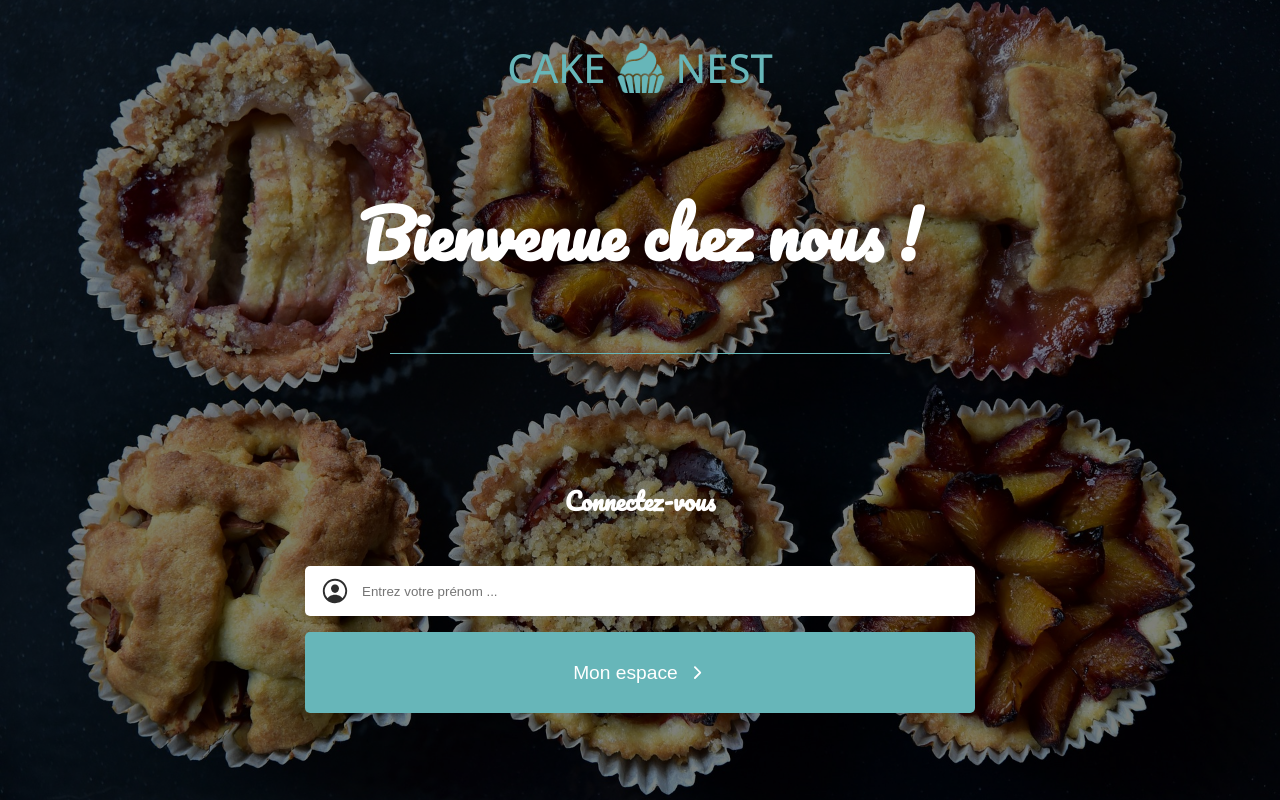
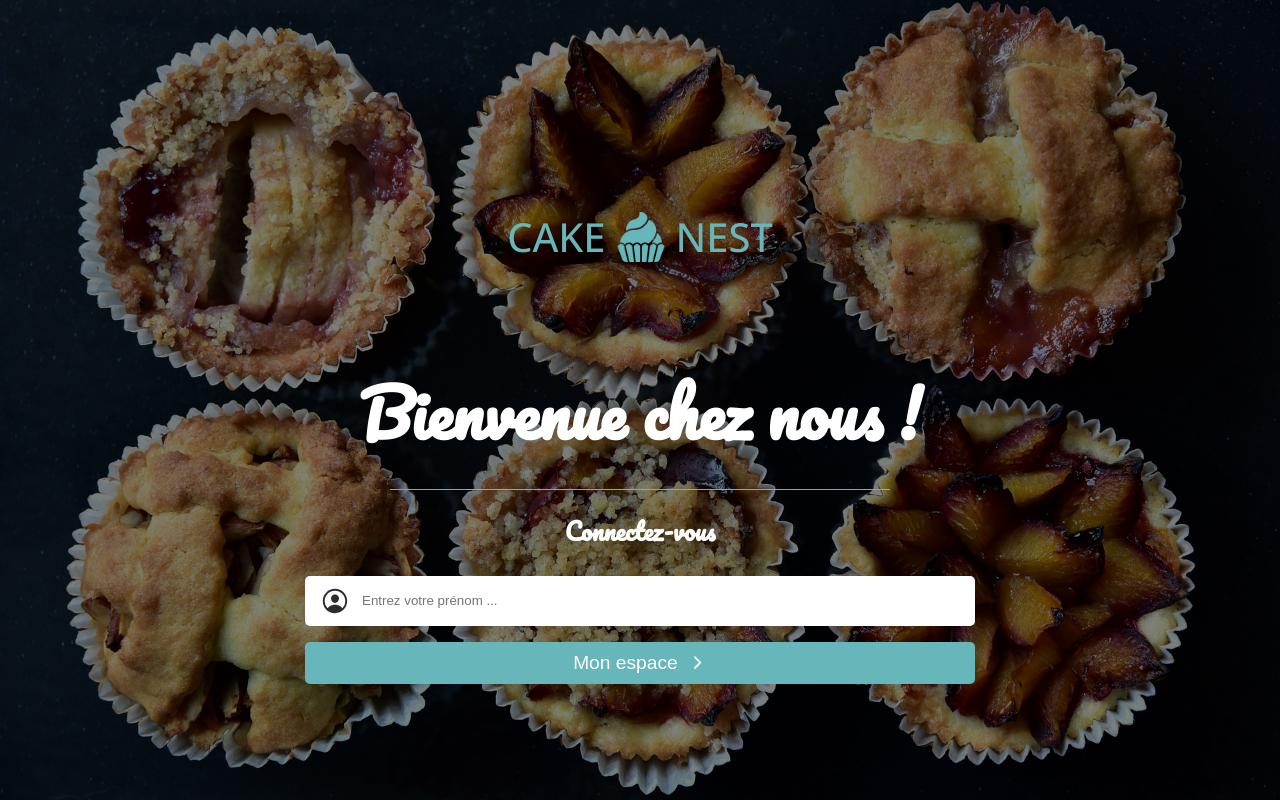
Before and after one commit to prisca-c/cake-nest-creative, a React (Vite) app: page / in a window 1280 px wide. Built offline with nearby package versions, Linux system fonts and the light colour scheme; the HTML template or start-up script is replaced by a standard one.

Commit message:
refactor(style): move style outside components

```diff
--- a/src/App.tsx
+++ b/src/App.tsx
@@ -1,12 +1,7 @@
 import Routes from './components/Routes.tsx';
 import styled from 'styled-components';
 
-function App() {
-  const Div = styled.div`
-    height: 100vh;
-    width: 100vw;
-  `;
-
+export default function App() {
   return (
     <Div>
       <Routes />
@@ -14,4 +9,7 @@ function App() {
   );
 }
 
-export default App;
+const Div = styled.div`
+  height: 100vh;
+  width: 100vw;
+`;
--- a/src/components/DivCenter.tsx
+++ b/src/components/DivCenter.tsx
@@ -6,5 +6,4 @@ export const DivCenter = styled.div`
   align-items: center;
   justify-content: center;
   width: 100%;
-  height: 100%;
 `;
--- a/src/index.css
+++ b/src/index.css
@@ -1,3 +1,3 @@
-body {
+body, h1, h2, h3, h4, p {
   margin: 0;
 }
--- a/src/pages/LoginPage.tsx
+++ b/src/pages/LoginPage.tsx
@@ -4,6 +4,24 @@ import { theme } from '../theme';
 import { DivCenter } from '../components/DivCenter.tsx';
 
 export const LoginPage = () => {
+  return (
+    <DivBackground>
+      <BackgroundOpacity>
+        <DivCenter>
+          <LogoDiv>
+            <p>Cake</p>
+            <Logo src="/src/assets/images/cupcake.png" alt="logo" />
+            <p>Nest</p>
+          </LogoDiv>
+          <H1>Bienvenue chez nous ! </H1>
+          <Separator />
+          <Login />
+        </DivCenter>
+      </BackgroundOpacity>
+    </DivBackground>
+  );
+};
+
 const DivBackground = styled.div`
   font-family: 'Pacifico', cursive;
   background-image: url('/src/assets/images/tarts.jpg');
@@ -34,6 +52,7 @@ export const LoginPage = () => {
   text-transform: uppercase;
   color: ${theme.colors.primary};
   font-size: 2.5rem;
+  height: 30vh;
 `;
 
 const Logo = styled.img`
@@ -44,22 +63,6 @@ export const LoginPage = () => {
   background-color: rgba(0, 0, 0, 0.5);
   width: 100%;
   height: 100%;
+  display: flex;
+  place-items: center;
 `;
-
-  return (
-    <DivBackground>
-      <BackgroundOpacity>
-        <DivCenter>
-          <LogoDiv>
-            <p>Cake</p>
-            <Logo src="/src/assets/images/cupcake.png" alt="logo" />
-            <p>Nest</p>
-          </LogoDiv>
-          <H1>Bienvenue chez nous ! </H1>
-          <Separator />
-          <Login />
-        </DivCenter>
-      </BackgroundOpacity>
-    </DivBackground>
-  );
-};
```
Lines whose indentation alone changed are shown as unchanged.
